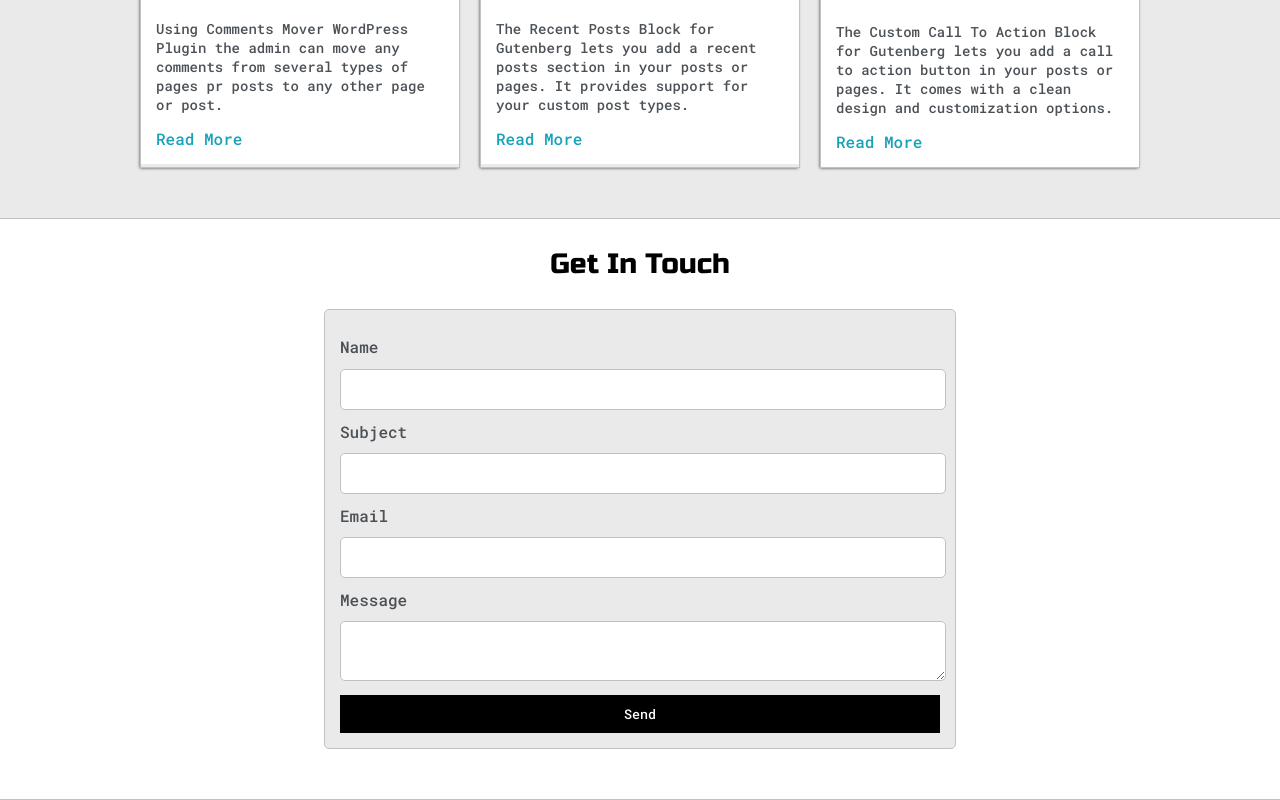
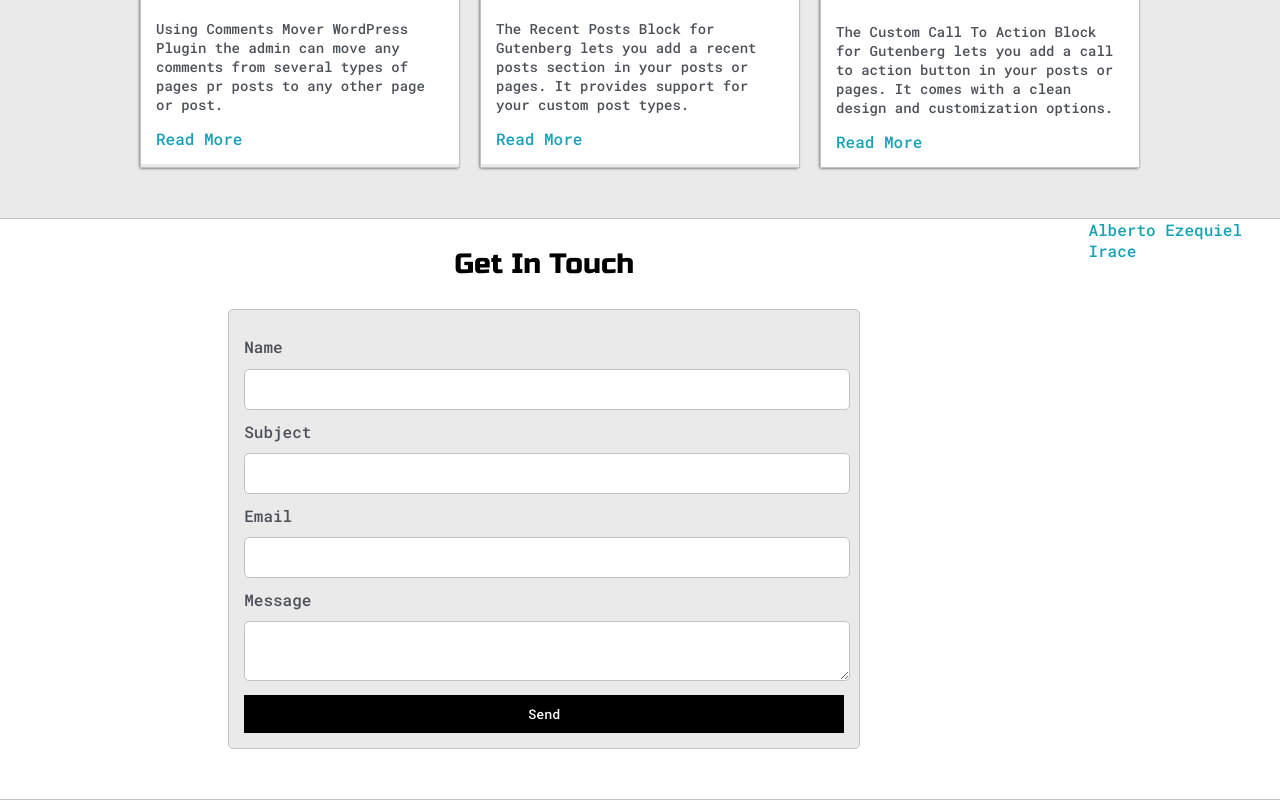
Before and after one commit to Eze323/Eze323.github.io, a plain HTML site: page index.html in a window 1280 px wide. Shown: the part 1657-2457 px from the top of the page. Drawn offline with Linux system fonts and the light colour scheme.

Commit message:
update profile

```diff
--- a/index.html
+++ b/index.html
@@ -340,15 +340,15 @@
           data-type="vertical"
           data-theme="dark"
           data-vanity="brijesh-dhanani"
-        >
+        >-->
           <a
             class="LI-simple-link"
-            href="https://in.linkedin.com/in/brijesh-dhanani?trk=profile-badge"
+            href="https://in.linkedin.com/in/alberto-ezequiel-irace?trk=profile-badge"
             >Alberto Ezequiel Irace</a
           >
         </div>
       </div>
--->
+
     </section>
     <script type="text/javascript" src="script.js"></script>
   </body>
```
